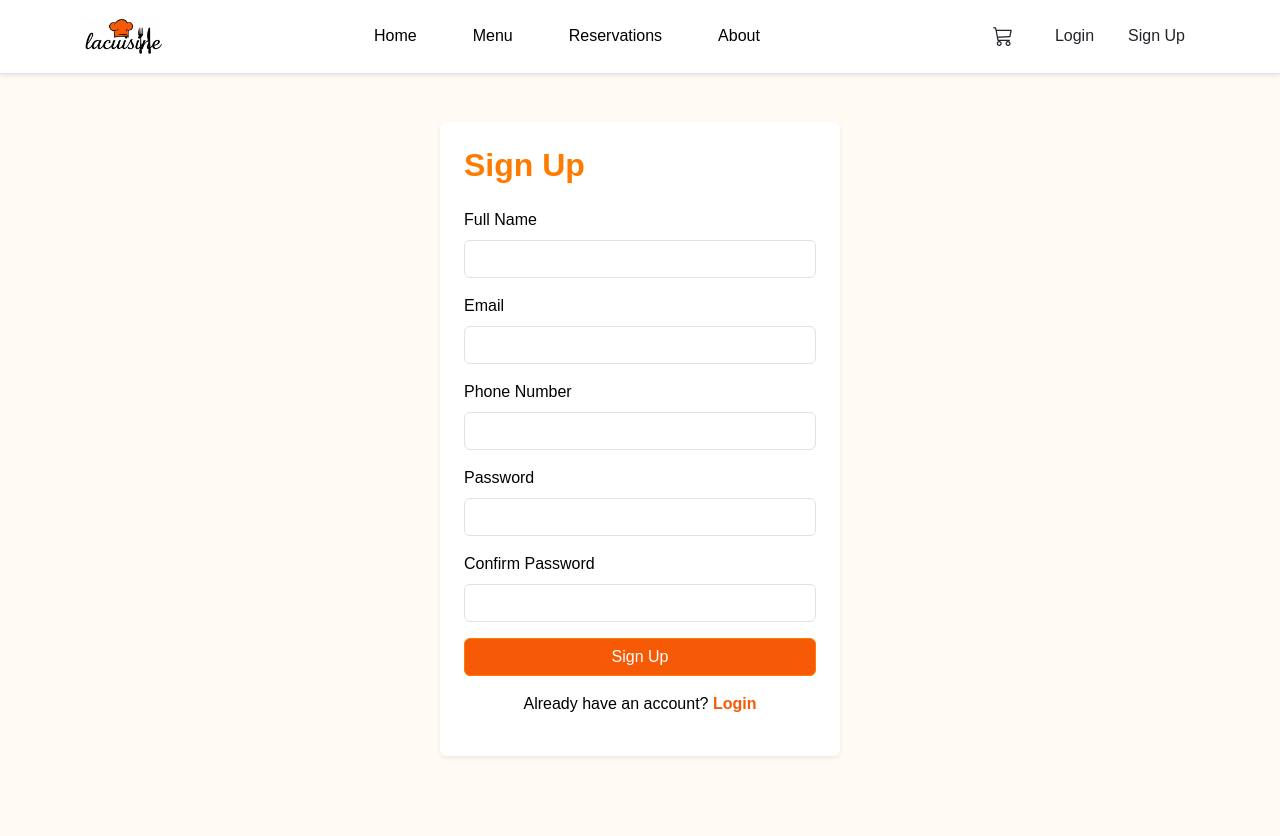
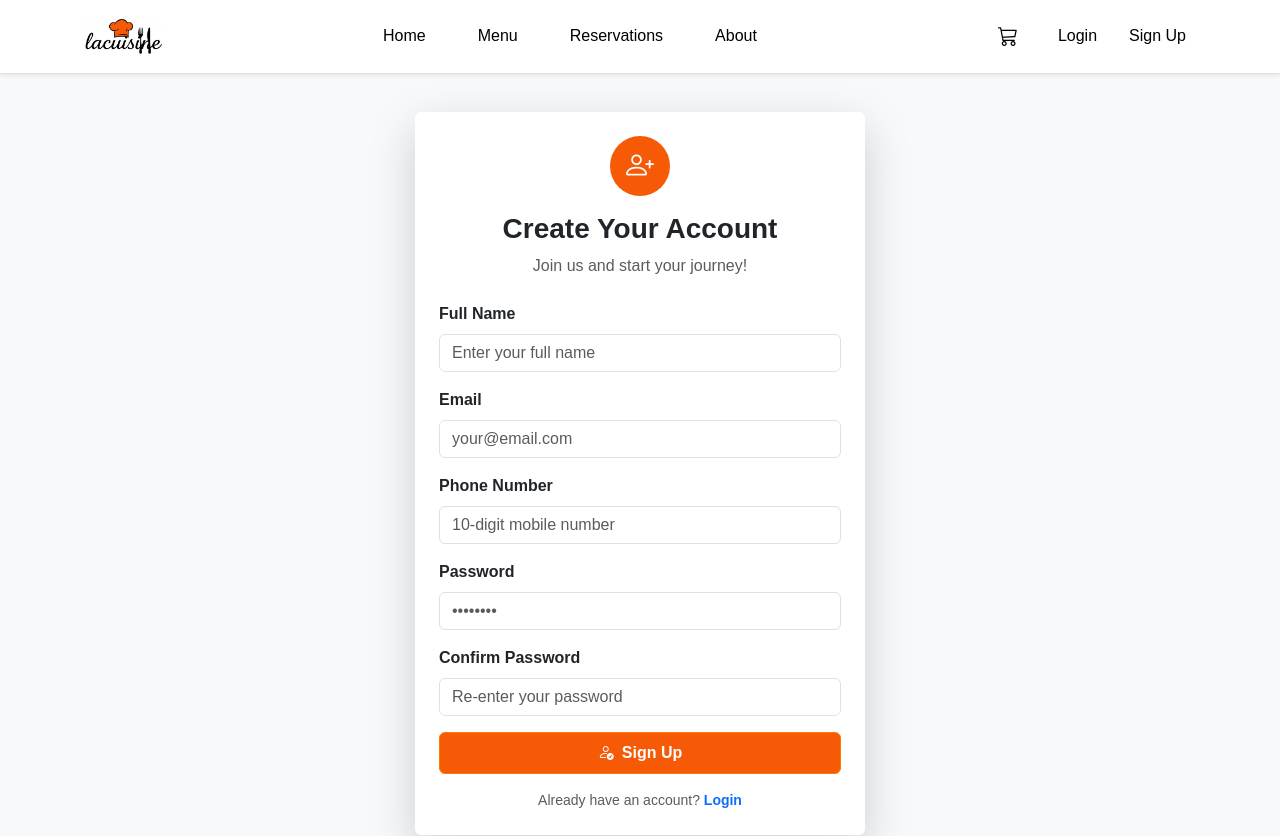
Before and after one commit to kavyasri2209/Restuarent, a React (Create React App) app: page /signup in a window 1280 px wide. Shown: the top 836 px of the page. Built offline with nearby package versions, Linux system fonts and the light colour scheme.

Commit message:
gradient

```diff
--- a/src/App.css
+++ b/src/App.css
@@ -103,3 +103,68 @@ a {
   border-radius: 10px;
   padding: 6px 10px;
 }
+
+/* === NAVBAR LINK STYLES (Home, Menu, About, etc.) === */
+.navbar .nav-link {
+  color: #000 !important; /* default black text */
+  font-weight: 500;
+  transition: all 0.3s ease-in-out;
+  border-radius: 6px;
+  padding: 8px 14px !important;
+}
+
+.navbar .nav-link:hover,
+.navbar .nav-link:focus,
+.navbar .nav-link.active {
+  background-color: #ff7b00 !important;
+  color: #fff !important;
+}
+
+/* === NAVBAR BUTTONS (Cart, Login, Signup) === */
+.navbar .btn {
+  border: none !important;
+  box-shadow: none !important;
+  transition: all 0.3s ease-in-out;
+  color: #000 !important; /* default black text */
+  background-color: transparent !important;
+}
+
+/* Hover / Active effect for Cart & Login */
+.navbar .btn:hover,
+.navbar .btn:focus,
+.navbar .btn.active,
+.navbar .btn:active {
+  background-color: #ff7b00 !important;
+  color: #fff !important;
+}
+
+/* === SIGNUP BUTTON (Always Orange) === */
+.navbar .btn-signup {
+  background-color: #ff7b00 !important;
+  color: #fff !important;
+  border-radius: 6px;
+}
+
+.navbar .btn-signup:hover,
+.navbar .btn-signup:focus {
+  background-color: #e56f00 !important;
+  color: #fff !important;
+}
+
+/* === CART ICON === */
+.navbar .bi-cart3 {
+  color: #000 !important; /* black by default */
+  transition: color 0.3s ease;
+}
+
+.navbar .btn:hover .bi-cart3,
+.navbar .btn:focus .bi-cart3,
+.navbar .btn.active .bi-cart3 {
+  color: #fff !important;
+}
+
+/* === SMOOTH TRANSITION FOR ALL NAVBAR ITEMS === */
+.navbar .nav-link,
+.navbar .btn {
+  transition: all 0.3s ease-in-out;
+}
--- a/src/components/CartItem.js
+++ b/src/components/CartItem.js
@@ -1,39 +1,5 @@
 import React from "react";
 import { useCart } from "../context/CartContext";
-
-// Import images from your Images folder
-import dish1 from "../Images/dish1.jpg";
-import dish2 from "../Images/dish2.jpg";
-import dish3 from "../Images/dish3.jpg";
-import dish4 from "../Images/dish4.jpg";
-import dish5 from "../Images/dish5.jpg";
-import dish6 from "../Images/dish6.jpg";
-import dish7 from "../Images/dish7.jpg";
-import dish8 from "../Images/dish8.jpg";
-import dish9 from "../Images/dish9.jpg";
-import dish10 from "../Images/dish10.jpg";
-import dish11 from "../Images/dish11.jpg";
-import dish12 from "../Images/dish12.jpg";
-import dish13 from "../Images/dish13.jpg";
-import dish14 from "../Images/dish14.jpg";
-
-// Image map for dynamic display
-const imageMap = {
-  "paneer-butter-masala": dish1,
-  "samosa": dish2,
-  "biryani": dish3,
-  "naan": dish4,
-  "gulab-jamun": dish5,
-  "dosa": dish6,
-  "dal-makhani": dish7,
-  "tandoori-chicken": dish8,
-  "mango-lassi": dish9,
-  "fried-rice": dish10,
-  "ras-malai": dish11,
-  "paneer-tikka": dish12,
-  "roti": dish13,
-  "idli-sambar": dish14,
-};
 
 const CartItem = ({ item }) => {
   const { updateQuantity, removeFromCart } = useCart();
@@ -41,10 +7,10 @@ const CartItem = ({ item }) => {
   return (
     <div className="card mb-3 shadow-sm border-0">
       <div className="row g-0 align-items-center p-2">
-        {/* Item image */}
+        {/* 🖼️ Item Image */}
         <div className="col-auto">
           <img
-            src={imageMap[item.image] || dish1}
+            src={item.image} // ✅ Directly use image from menuData
             alt={item.name}
             className="img-fluid rounded"
             style={{
@@ -55,7 +21,7 @@ const CartItem = ({ item }) => {
           />
         </div>
 
-        {/* Item details */}
+        {/* 📝 Item Details */}
         <div className="col ps-3">
           <div className="d-flex justify-content-between align-items-start">
             <div>
@@ -79,7 +45,7 @@ const CartItem = ({ item }) => {
             </button>
           </div>
 
-          {/* Quantity controls */}
+          {/* 🔢 Quantity Controls */}
           <div className="d-flex justify-content-between align-items-center mt-3">
             <div className="d-flex align-items-center gap-2">
               <button
@@ -97,7 +63,7 @@ const CartItem = ({ item }) => {
               </button>
             </div>
 
-            {/* Price section */}
+            {/* 💰 Price Section */}
             <div className="text-end">
               <p className="mb-0 text-muted" style={{ fontSize: "0.85rem" }}>
                 ₹{item.price} each
--- a/src/pages/Login.js
+++ b/src/pages/Login.js
@@ -37,18 +37,21 @@ const Login = () => {
         <div className="card-body p-4">
           <div className="text-center mb-4">
             <div
-              className="rounded-circle bg-warning d-flex align-items-center justify-content-center mx-auto mb-3"
-              style={{ width: "60px", height: "60px" }}
+              className="rounded-circle d-flex align-items-center justify-content-center mx-auto mb-3 bg-warning"
+              style={{
+                width: "60px",
+                height: "60px"
+              }}
             >
               <i className="bi bi-box-arrow-in-right fs-3 text-white"></i>
             </div>
-            <h3 className="fw-bold">Welcome Back</h3>
+            <h3 className="fw-bold text-dark">Welcome Back</h3>
             <p className="text-muted">Login to your account to continue</p>
           </div>
 
           <form onSubmit={handleSubmit}>
             <div className="mb-3">
-              <label htmlFor="email" className="form-label fw-semibold">
+              <label htmlFor="email" className="form-label fw-semibold text-dark">
                 Email
               </label>
               <input
@@ -63,7 +66,7 @@ const Login = () => {
             </div>
 
             <div className="mb-3">
-              <label htmlFor="password" className="form-label fw-semibold">
+              <label htmlFor="password" className="form-label fw-semibold text-dark">
                 Password
               </label>
               <input
@@ -77,9 +80,7 @@ const Login = () => {
               />
             </div>
 
-            {error && (
-              <div className="alert alert-danger py-2 small">{error}</div>
-            )}
+            {error && <div className="alert alert-danger py-2 small">{error}</div>}
 
             <div className="alert alert-warning small">
               <strong>Demo Credentials:</strong>
@@ -97,8 +98,8 @@ const Login = () => {
             </button>
 
             <div className="text-center mt-3 small">
-              <span className="text-muted">Don't have an account? </span>
-              <Link to="/signup" className="text-primary fw-semibold">
+              <span className="text-muted">Don’t have an account? </span>
+              <Link to="/signup" className="text-decoration-none fw-semibold text-orange">
                 Sign Up
               </Link>
             </div>
--- a/src/pages/Signup.js
+++ b/src/pages/Signup.js
@@ -2,6 +2,8 @@ import React, { useState, useContext } from "react";
 import { AuthContext } from "../context/AuthContext";
 import { useNavigate, Link } from "react-router-dom";
 import { toast } from "react-toastify";
+import "bootstrap/dist/css/bootstrap.min.css";
+import "bootstrap-icons/font/bootstrap-icons.css";
 
 function Signup() {
   const { signup } = useContext(AuthContext);
@@ -12,7 +14,7 @@ function Signup() {
     email: "",
     phone: "",
     password: "",
-    confirmPassword: ""
+    confirmPassword: "",
   });
 
   const handleChange = (e) => {
@@ -23,7 +25,13 @@ function Signup() {
     e.preventDefault();
 
     // Basic validation
-    if (!form.name || !form.email || !form.phone || !form.password || !form.confirmPassword) {
+    if (
+      !form.name ||
+      !form.email ||
+      !form.phone ||
+      !form.password ||
+      !form.confirmPassword
+    ) {
       toast.error("Please fill all required fields");
       return;
     }
@@ -37,7 +45,7 @@ function Signup() {
       name: form.name,
       email: form.email,
       phone: form.phone,
-      password: form.password
+      password: form.password,
     });
 
     if (success) {
@@ -49,78 +57,101 @@ function Signup() {
   };
 
   return (
-    <section style={{ backgroundColor: "#fffaf3", color: "#000", minHeight: "100vh" }}>
-      <div className="container py-5 d-flex justify-content-center">
-        <form
-          onSubmit={handleSubmit}
-          className="bg-white p-4 rounded shadow-sm w-100"
-          style={{ maxWidth: "400px" }}
+    <div className="d-flex align-items-center justify-content-center min-vh-100 bg-light p-3">
+      <div
+        className="card shadow-lg border-0"
+        style={{ maxWidth: "450px", width: "100%" }}
       >
-          <h2 className="mb-4 fw-bold" style={{ color: "#ff7b00" }}>Sign Up</h2>
+        <div className="card-body p-4">
+          <div className="text-center mb-4">
+            <div
+              className="rounded-circle bg-warning d-flex align-items-center justify-content-center mx-auto mb-3"
+              style={{ width: "60px", height: "60px" }}
+            >
+              <i className="bi bi-person-plus fs-3 text-white"></i>
+            </div>
+            <h3 className="fw-bold">Create Your Account</h3>
+            <p className="text-muted">Join us and start your journey!</p>
+          </div>
 
+          <form onSubmit={handleSubmit}>
             <div className="mb-3">
-            <label className="form-label">Full Name</label>
+              <label className="form-label fw-semibold">Full Name</label>
               <input
                 type="text"
                 name="name"
                 className="form-control"
                 value={form.name}
                 onChange={handleChange}
+                placeholder="Enter your full name"
               />
             </div>
 
             <div className="mb-3">
-            <label className="form-label">Email</label>
+              <label className="form-label fw-semibold">Email</label>
               <input
                 type="email"
                 name="email"
                 className="form-control"
                 value={form.email}
                 onChange={handleChange}
+                placeholder="your@email.com"
               />
             </div>
 
             <div className="mb-3">
-            <label className="form-label">Phone Number</label>
+              <label className="form-label fw-semibold">Phone Number</label>
               <input
                 type="text"
                 name="phone"
                 className="form-control"
                 value={form.phone}
                 onChange={handleChange}
+                placeholder="10-digit mobile number"
               />
             </div>
 
             <div className="mb-3">
-            <label className="form-label">Password</label>
+              <label className="form-label fw-semibold">Password</label>
               <input
                 type="password"
                 name="password"
                 className="form-control"
                 value={form.password}
                 onChange={handleChange}
+                placeholder="••••••••"
               />
             </div>
 
             <div className="mb-3">
-            <label className="form-label">Confirm Password</label>
+              <label className="form-label fw-semibold">Confirm Password</label>
               <input
                 type="password"
                 name="confirmPassword"
                 className="form-control"
                 value={form.confirmPassword}
                 onChange={handleChange}
+                placeholder="Re-enter your password"
               />
             </div>
 
-          <button type="submit" className="btn btn-warning w-100 text-white">Sign Up</button>
+            <button
+              type="submit"
+              className="btn btn-warning w-100 text-white fw-semibold py-2"
+            >
+              <i className="bi bi-person-check me-2"></i>Sign Up
+            </button>
 
-          <p className="mt-3 text-center ">
-            Already have an account? <Link to="/login" className="text-primary fw-semibold">Login</Link>
-          </p>
+            <div className="text-center mt-3 small">
+              <span className="text-muted">Already have an account? </span>
+              <Link to="/login" className="text-orange fw-semibold text-decoration-none">
+                Login
+              </Link>
+            </div>
           </form>
         </div>
-    </section>
+      </div>
+    </div>
   );
 }
 
```
Lines whose indentation alone changed are shown as unchanged.
